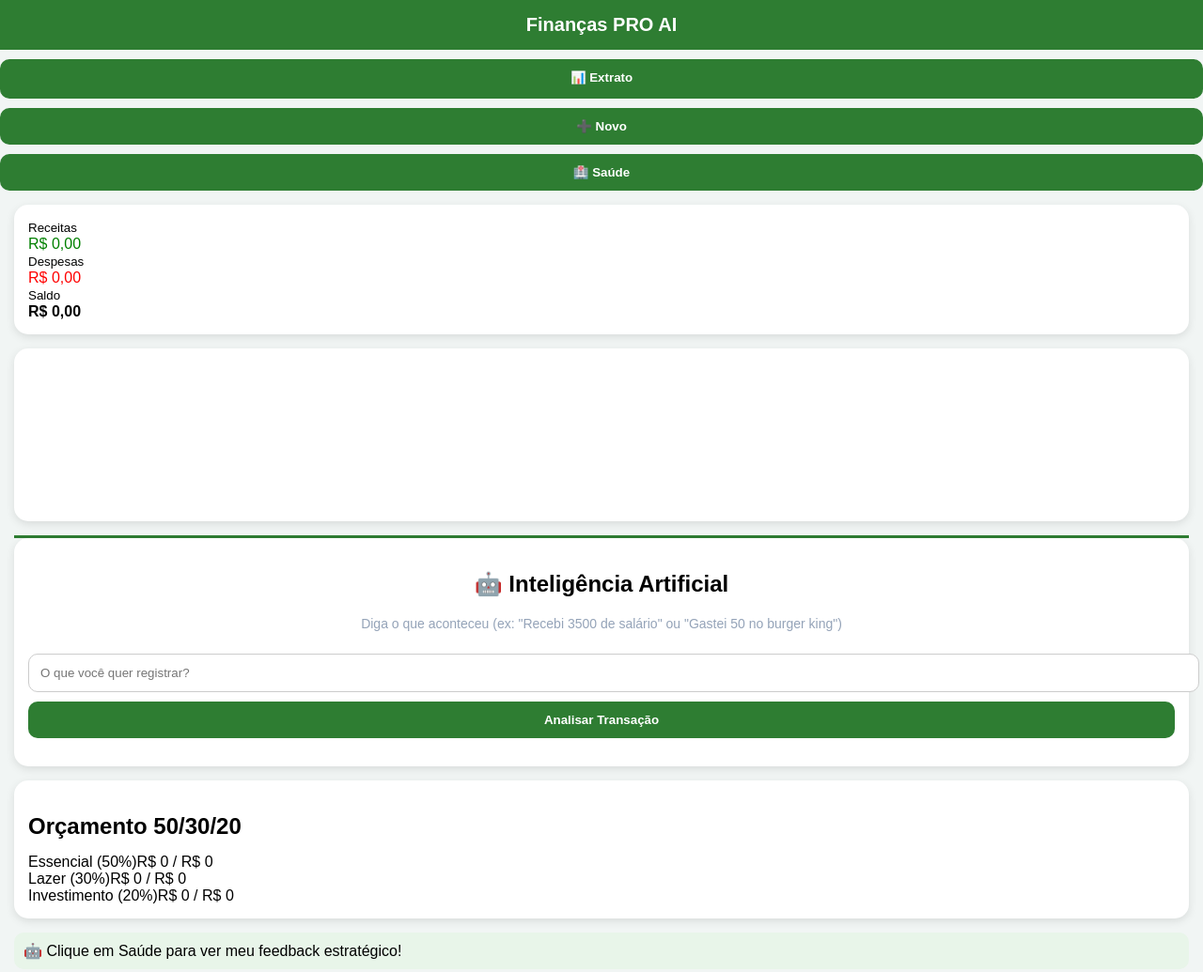
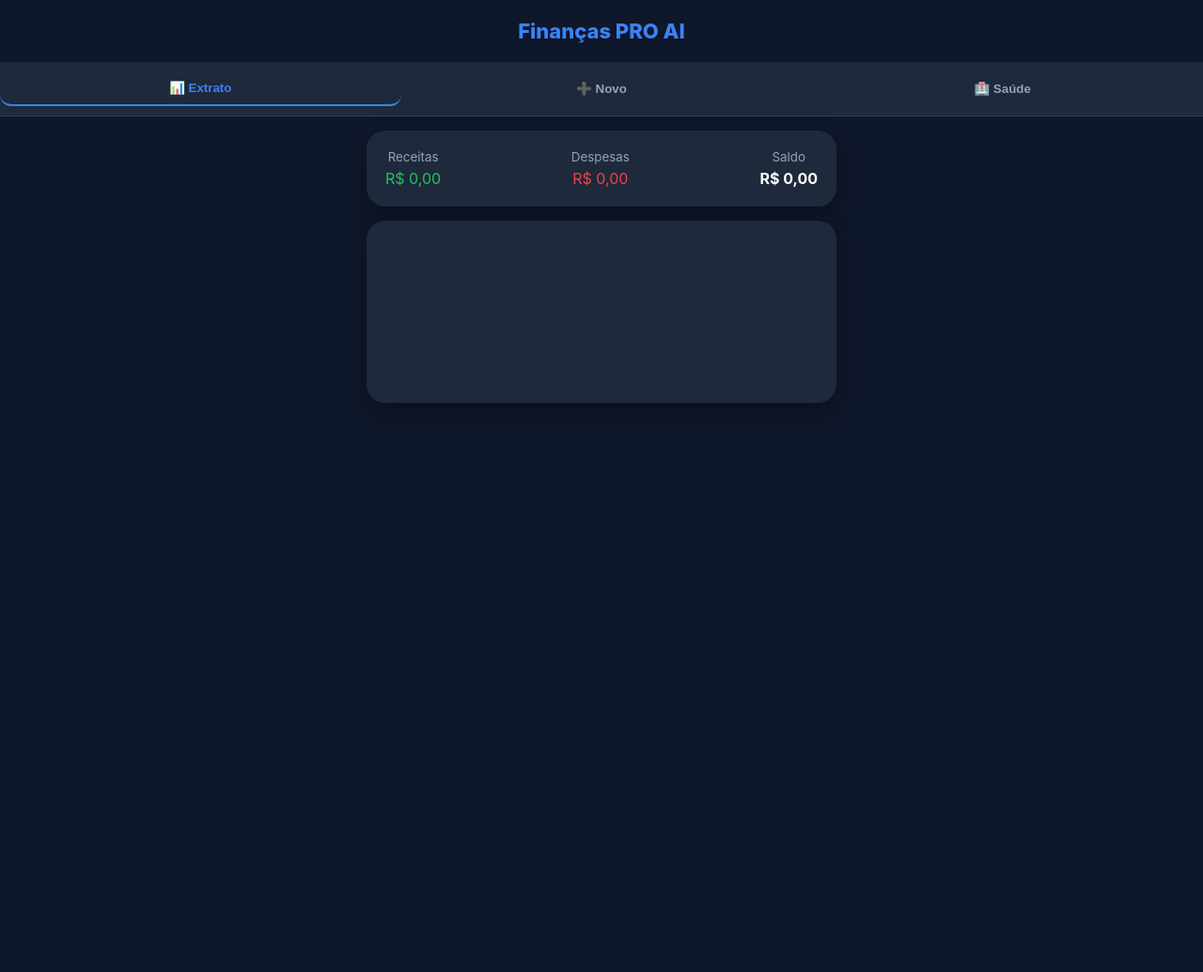
Before and after one commit to contatoatendimentovary-rgb/FinancasBoot, a website: page index.html in a window 1280 px wide. Shown: the whole page at 94% size. After the commit the page ends 800 px from the top, so only its background shows below. Drawn offline with nearby package versions, Linux system fonts and the light colour scheme.

Commit message:
Update style.css

```diff
--- a/style.css
+++ b/style.css
@@ -1,94 +1,93 @@
+:root {
+    --bg: #0f172a;
+    --card: #1e293b;
+    --text: #ffffff;
+    --muted: #94a3b8;
+    --primary: #3b82f6;
+    --success: #22c55e;
+    --danger: #ef4444;
+}
+
 body {
-    font-family: Arial;
+    font-family: -apple-system, BlinkMacSystemFont, "Segoe UI", Roboto, sans-serif;
+    background: var(--bg);
+    color: var(--text);
     margin: 0;
-    background: #f1f5f4;
+    padding-bottom: 80px;
 }
 
 header {
-    background: #2e7d32;
-    color: white;
     text-align: center;
-    padding: 15px;
-    font-size: 20px;
-    font-weight: bold;
+    padding: 20px;
+    font-weight: 800;
+    font-size: 22px;
+    color: var(--primary);
 }
 
-.container {
-    padding: 15px;
+.container { padding: 15px; max-width: 500px; margin: auto; }
+
+.card {
+    background: var(--card);
+    border-radius: 20px;
+    padding: 20px;
+    margin-bottom: 15px;
+    box-shadow: 0 10px 25px rgba(0,0,0,0.3);
 }
 
-.card {
-    background: white;
-    border-radius: 15px;
-    padding: 15px;
-    margin-bottom: 15px;
-    box-shadow: 0 3px 10px rgba(0,0,0,0.1);
+.resumo-topo { display: flex; justify-content: space-between; text-align: center; }
+.resumo-topo small { display: block; color: var(--muted); margin-bottom: 5px; }
+
+/* Navegação */
+.tabs-mobile {
+    display: flex;
+    justify-content: space-around;
+    background: var(--card);
+    padding: 10px 0;
+    position: sticky;
+    top: 0;
+    z-index: 100;
+    border-bottom: 1px solid #334155;
 }
 
-.resumo {
-    display: flex;
-    justify-content: space-between;
-    text-align: center;
+.tab-btn {
+    background: none; border: none; color: var(--muted);
+    font-weight: bold; cursor: pointer; padding: 10px;
 }
 
-.resumo div {
-    flex: 1;
-}
+.tab-btn.active { color: var(--primary); border-bottom: 2px solid var(--primary); }
 
-.tabs {
-    display: flex;
-    justify-content: space-around;
-    margin-bottom: 10px;
-}
+.aba-content { display: none; }
+.aba-content.active { display: block; animation: slideUp 0.3s ease; }
 
-.tab {
-    padding: 10px;
-    cursor: pointer;
-    font-weight: bold;
-}
-
-.active {
-    border-bottom: 3px solid #2e7d32;
-}
-
+/* Inputs e Botões */
 input {
-    width: 100%;
-    padding: 12px;
-    border-radius: 10px;
-    border: 1px solid #ccc;
-    margin-top: 10px;
+    width: 100%; padding: 15px; border-radius: 12px; border: 1px solid #334155;
+    background: var(--bg); color: white; margin: 15px 0; box-sizing: border-box;
 }
 
 button {
-    width: 100%;
-    padding: 12px;
-    border-radius: 10px;
-    border: none;
-    background: #2e7d32;
-    color: white;
-    font-weight: bold;
-    margin-top: 10px;
+    width: 100%; padding: 15px; border-radius: 12px; border: none;
+    background: var(--primary); color: white; font-weight: bold; cursor: pointer;
 }
 
+/* Histórico */
 .item {
-    display: flex;
-    justify-content: space-between;
-    padding: 8px 0;
-    border-bottom: 1px solid #eee;
+    display: flex; justify-content: space-between; padding: 15px 0;
+    border-bottom: 1px solid #334155;
 }
 
-.receita { color: green; }
-.despesa { color: red; }
+.receita { color: var(--success); }
+.despesa { color: var(--danger); }
 
-.delete {
-    color: red;
-    cursor: pointer;
-    margin-left: 10px;
-}
+/* Saúde e Barras */
+.pote-progresso { margin-bottom: 20px; }
+.pote-label { display: flex; justify-content: space-between; font-size: 14px; margin-bottom: 8px; }
+.barra-bg { background: #334155; height: 10px; border-radius: 10px; overflow: hidden; }
+.barra-fill { height: 100%; width: 0%; transition: width 1s ease-in-out; }
+.barra-fill.blue { background: var(--primary); }
+.barra-fill.purple { background: #a855f7; }
+.barra-fill.green { background: var(--success); }
 
-.ia-box {
-    background: #e8f5e9;
-    padding: 10px;
-    border-radius: 10px;
-    margin-top: 10px;
-}
+.ia-box { background: #1e293b; border-left: 4px solid var(--primary); padding: 15px; border-radius: 10px; line-height: 1.6; }
+
+@keyframes slideUp { from { opacity: 0; transform: translateY(10px); } to { opacity: 1; transform: translateY(0); } }
```
